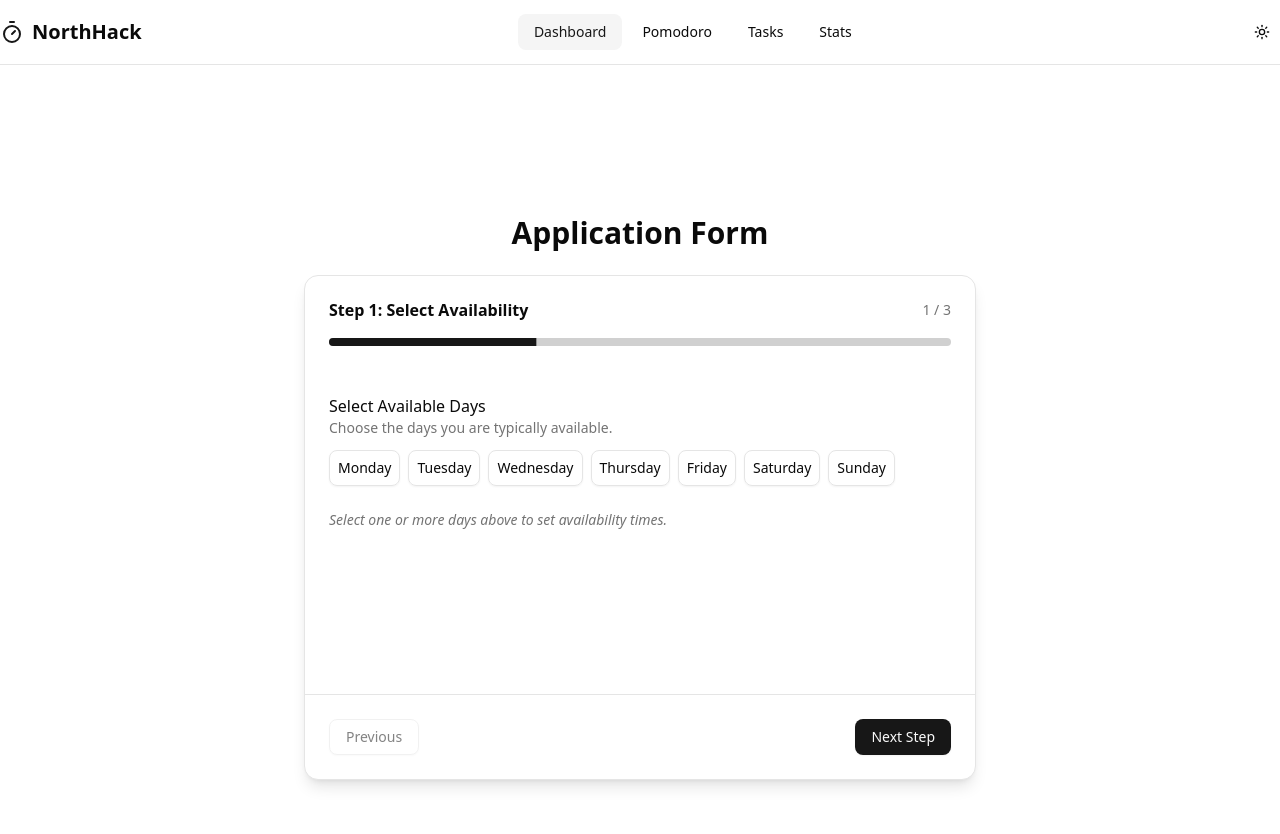
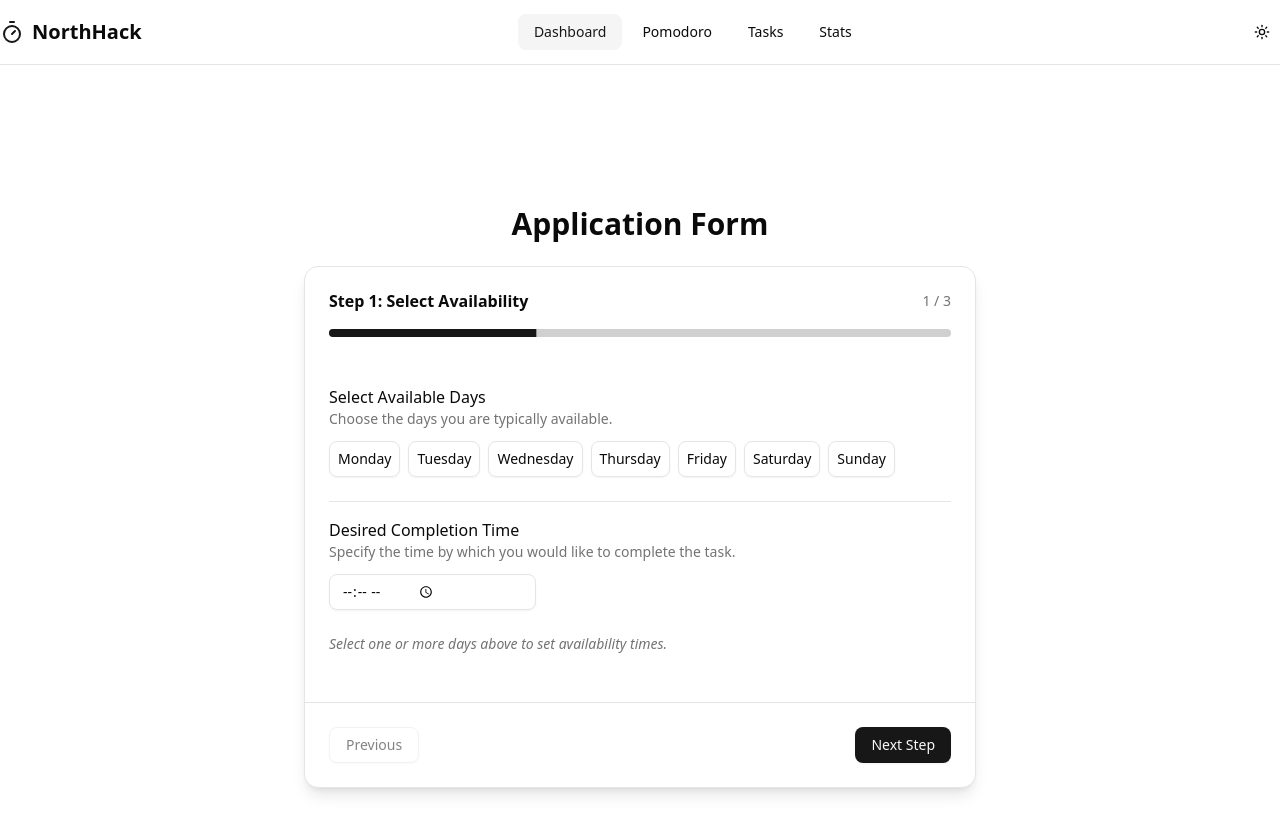
Before and after one commit to ldavidson8/neuroassistant, a React (Vite) app: page / in a window 1280 px wide. Shown: the top 834 px of the page. Built offline with nearby package versions, Linux system fonts and the light colour scheme.

Commit message:
done by is a thing

```diff
--- a/src/components/MultiStepForm.tsx
+++ b/src/components/MultiStepForm.tsx
@@ -40,6 +40,7 @@ export function MultiStepForm() {
     availability: initializeAvailability(),
     isExam: false,
     document: { file: null, text: '' },
+    doneByTime: '',
   });
 
   // --- Calculated Values ---
--- a/src/components/steps/AvailabilityStep.tsx
+++ b/src/components/steps/AvailabilityStep.tsx
@@ -6,6 +6,7 @@ import { Input } from '@/components/ui/input';
 import type { StepProps, DayOfWeek, DayAvailability } from '@/types/form'; // Adjust path
 import { ALL_DAYS } from '@/types/form'; // Adjust path
 
+// DayAvailabilityInput component remains the same...
 const DayAvailabilityInput: React.FC<{
   day: DayOfWeek;
   startTime: string;
@@ -22,13 +23,14 @@ const DayAvailabilityInput: React.FC<{
           value={startTime}
           onChange={(e) => onStartTimeChange(e.target.value)}
           placeholder="Start Time"
+          aria-label={`${day} start time`} // Added aria-label for better accessibility
         />
-
         <Input
           type="time"
           value={endTime}
           onChange={(e) => onEndTimeChange(e.target.value)}
           placeholder="End Time"
+          aria-label={`${day} end time`} // Added aria-label for better accessibility
         />
       </div>
     </div>
@@ -38,14 +40,13 @@ const DayAvailabilityInput: React.FC<{
 export const AvailabilityStep: React.FC<StepProps> = ({
   formData,
   updateFormData,
-  setIsButtonDisabled,
+  setIsButtonDisabled, // Note: This prop isn't currently used for validation here
 }) => {
   const handleDayToggle = (day: DayOfWeek, isPressed: boolean) => {
     const currentAvailability = formData.availability;
     const updatedDayData: DayAvailability = {
       ...currentAvailability[day],
       selected: isPressed,
-      // Clear times when deselecting the day
       startTime: isPressed ? currentAvailability[day].startTime : '',
       endTime: isPressed ? currentAvailability[day].endTime : '',
     };
@@ -56,17 +57,37 @@ export const AvailabilityStep: React.FC<StepProps> = ({
     });
   };
 
-  // Generic handler for time changes (start or end)
   const handleTimeChange = (day: DayOfWeek, type: 'startTime' | 'endTime', time: string) => {
     const currentAvailability = formData.availability;
     const dayData = currentAvailability[day];
     updateFormData('availability', {
       ...currentAvailability,
-      [day]: { ...dayData, [type]: time }, // Update specific time field
+      [day]: { ...dayData, [type]: time },
     });
   };
 
+  // --- Handler for the new "Done By" time input ---
+  const handleDoneByTimeChange = (time: string) => {
+    updateFormData('doneByTime', time);
+  };
+  // -------------------------------------------------
+
   const selectedDays = ALL_DAYS.filter((day) => formData.availability[day]?.selected);
+
+  // Basic validation: Disable next if a day is selected but times are missing
+  // You might want more sophisticated validation (e.g., start time before end time)
+  React.useEffect(() => {
+    let isDisabled = false;
+    for (const day of selectedDays) {
+      if (!formData.availability[day].startTime || !formData.availability[day].endTime) {
+        isDisabled = true;
+        break;
+      }
+    }
+    // You could also add validation for doneByTime if needed
+    // e.g., if (someCondition && !formData.doneByTime) isDisabled = true;
+    setIsButtonDisabled(isDisabled);
+  }, [formData.availability, selectedDays, setIsButtonDisabled]);
 
   return (
     <div className="space-y-6">
@@ -92,6 +113,26 @@ export const AvailabilityStep: React.FC<StepProps> = ({
         </div>
       </div>
 
+      {/* --- Desired Completion Time Section --- */}
+      <div className="mt-6 pt-4 border-t">
+        {/* Added separator */}
+        <Label htmlFor="doneByTime" className="text-base font-medium">
+          Desired Completion Time
+        </Label>
+        <p className="text-sm text-muted-foreground mb-3">
+          Specify the time by which you would like to complete the task.
+        </p>
+        <Input
+          id="doneByTime" // Added id for label association
+          type="time"
+          value={formData.doneByTime}
+          onChange={(e) => handleDoneByTimeChange(e.target.value)}
+          className="w-full md:w-1/2 lg:w-1/3" // Constrain width
+          aria-label="Desired completion time" // Added aria-label
+        />
+      </div>
+      {/* --------------------------------------- */}
+
       {/* Time Inputs for Selected Days */}
       {selectedDays.length > 0 && (
         <div>
@@ -99,7 +140,8 @@ export const AvailabilityStep: React.FC<StepProps> = ({
           <p className="text-sm text-muted-foreground mb-3">
             For each selected day, specify your start and end availability time.
           </p>
-          <div className="flex flex-col gap-y-2 max-h-64 overflow-y-scroll">
+          {/* Adjusted styling for better scroll visibility if needed */}
+          <div className="flex flex-col gap-y-2 max-h-64 overflow-y-auto border rounded-md p-2">
             {selectedDays.map((day) => (
               <DayAvailabilityInput
                 key={day}
--- a/src/types/form.ts
+++ b/src/types/form.ts
@@ -32,6 +32,7 @@ export interface FormData {
     availability: Record<DayOfWeek, DayAvailability>;
     isExam: boolean;
     document: DocumentData;
+    doneByTime: string;
 }
 
 export interface DocumentData {
```
